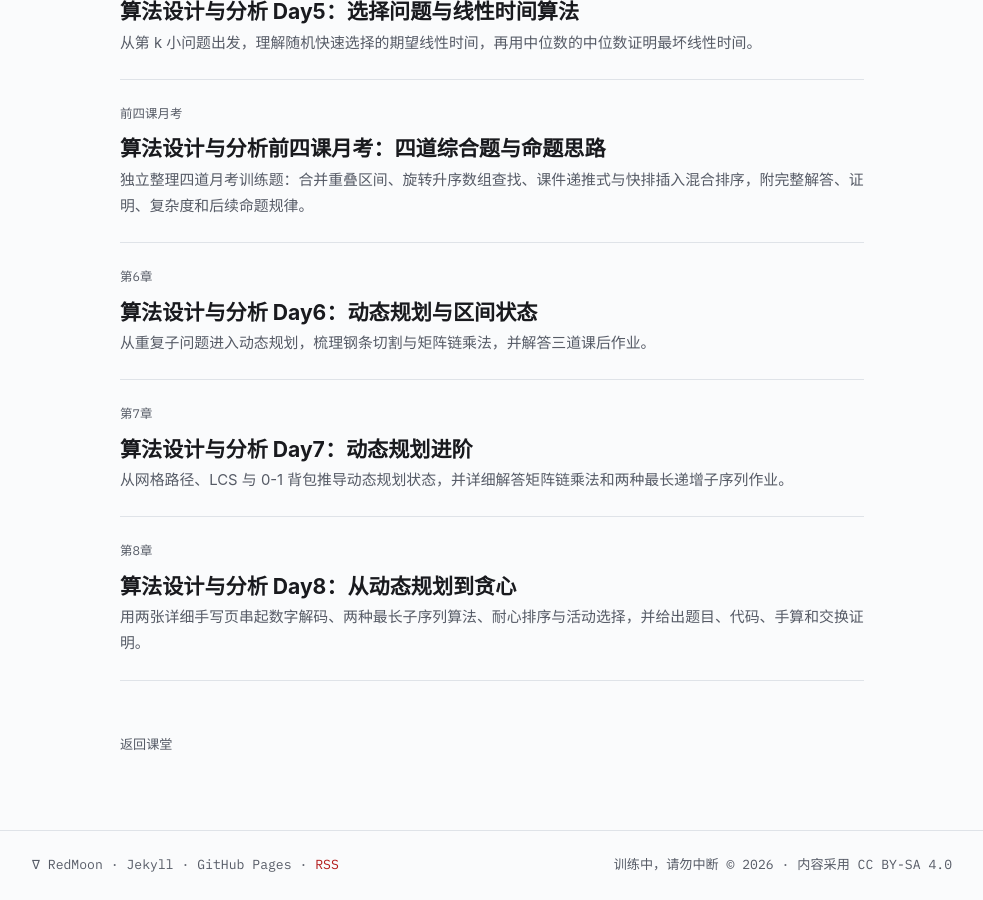
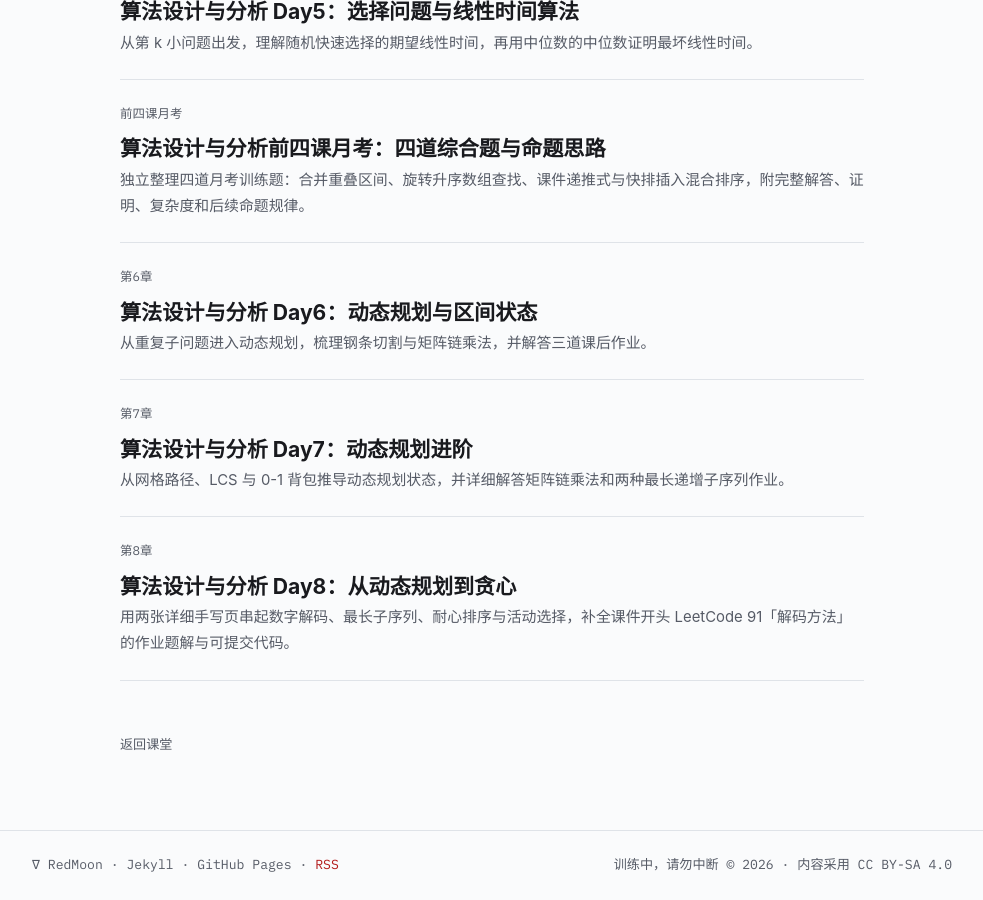
Before and after one commit to Redmoon-2333/Redmoon-2333.github.io, a Jekyll site: the page built from courses/algorithms/index.html, in a window 1280 px wide and 900 px high, scrolled down 1138 px. Shown: the whole window, without its empty margins (148-1131 px from the left). Built offline with Jekyll 4.4.1, drawn with Linux system fonts in a browser that asks for light colours; part of the change alters nothing that is shown.

Commit message:
fix(courses): 按课件原题更正算法Day8作业

````diff
--- a/_posts/2026-11-12-algorithms-day8.md
+++ b/_posts/2026-11-12-algorithms-day8.md
@@ -12,7 +12,7 @@ tags:
 - 最长上升子序列
 - 耐心排序
 - 贪心算法
-excerpt: 用两张详细手写页串起数字解码、两种最长子序列算法、耐心排序与活动选择，并给出题目、代码、手算和交换证明。
+excerpt: 用两张详细手写页串起数字解码、最长子序列、耐心排序与活动选择，补全课件开头 LeetCode 91「解码方法」的作业题解与可提交代码。
 math: true
 series_order: 8
 series_label: 第8章
@@ -22,7 +22,7 @@ series_label: 第8章
 
 本次课先用数字解码复习动态规划，再讲解上次作业中的两种最长上升子序列算法，随后通过耐心排序和活动选择进入贪心。贯穿其中的问题是：处理一个新元素时，哪些历史信息必须保存，哪些候选可以由一个更有利的状态代表？
 
-课末明确说明本次不布置新作业。下面保留课件中的题目与完整解答：数字解码属于课堂例题，CLRS 15.4-5、15.4-6 属于上次作业的课堂讲解；活动选择的算例、证明和最后的配套练习分别注明来源。
+本次作业按课后补充要求，完成课件开头的 **LeetCode 91「解码方法」**（PDF 第 2 页）。第二节给出题目、状态推导、手算与正确性说明，第七节提供可直接提交的 Python 代码和样例核对。CLRS 15.4-5、15.4-6 作为上次作业的课堂回顾保留。
 
 ## 一、课堂手写笔记
 
@@ -34,11 +34,13 @@ series_label: 第8章
 
 *第二张：耐心排序与最小末尾状态的联系，活动选择的 DP 推导、贪心扫描和交换证明。两张图为根据课堂内容生成的手写风格复习页，完整解答见下文。*
 
-## 二、课堂例题：数字解码
+## 二、本次作业：LeetCode 91「解码方法」
 
 ### 1. 题目与合法编码
 
-课件第 2 页给出“91. 解码方法”。字母 `A` 到 `Z` 依次对应整数 1 到 26。输入一个只含数字的非空字符串，求把整个字符串划分成合法编码的方案数；无法完整解码时返回 0。
+**题目来源**：课件《08-greedy》第 2 页的 LeetCode 题目截图；原题为 [LeetCode 91：解码方法](https://leetcode.cn/problems/decode-ways/)。
+
+字母 `A` 到 `Z` 依次对应整数 1 到 26。给定只含数字的非空字符串 `s`，计算把整个字符串划分成合法编码的方案数；无法完整解码时返回 0。题目保证最终答案可以用 32 位整数表示。
 
 例如：
 
@@ -91,26 +93,27 @@ $$
 
 出现零时不能直接把整段判成无解。`10` 有一种解码，`100` 才会因为最后一个零无法归入合法编码而得到 0。
 
-### 4. 完整实现与复杂度
+### 4. 动态规划实现与复杂度
 
-只需要保存前两个状态：
+先把所有前缀的状态保存下来，让代码逐项对应上面的递推：
 
 ```python
 def num_decodings(s):
     if not s:
         return 0
 
-    prev2 = 1
-    prev1 = int(s[0] != "0")
-    for i in range(1, len(s)):
-        current = prev1 if s[i] != "0" else 0
-        if 10 <= int(s[i - 1:i + 1]) <= 26:
-            current += prev2
-        prev2, prev1 = prev1, current
-    return prev1
+    n = len(s)
+    dp = [0] * (n + 1)
+    dp[0] = 1
+    for i in range(1, n + 1):
+        if s[i - 1] != "0":
+            dp[i] += dp[i - 1]
+        if i >= 2 and 10 <= int(s[i - 2:i]) <= 26:
+            dp[i] += dp[i - 2]
+    return dp[n]
 ```
 
-每个字符进行常数次判断，时间复杂度为 $O(n)$，额外空间为 $O(1)$。这里按课堂常用的基本算术操作模型计数。
+每个字符进行常数次判断，时间复杂度为 $O(n)$，额外空间为 $O(n)$。每次转移只依赖前两个状态，第七节进一步压缩为 $O(1)$ 额外空间。这里按课堂常用的基本算术操作模型计数。
 
 ## 三、作业回顾：用平方时间求最长上升子序列
 
@@ -445,49 +448,57 @@ $$
 
 这里比较的是总权重，不能再把每个活动都简单记作贡献 1。
 
-## 七、配套练习与详细解答
+## 七、LeetCode 91 作业提交与样例核对
 
-以下三题根据课堂内容整理，用于检查边界、状态与证明，不是本次新增的教师布置作业。
+### 1. 可直接提交的 Python 代码
 
-### 练习 1：解码中的零会怎样改变答案
+选择 Python3，提交下面的 `Solution` 类。平台调用的方法为 `numDecodings`，输入是字符串，返回值是方案数，不需要自行读取输入或打印结果。
 
-**题目**：分别计算 `2101`、`100`、`27` 的解码方案数，并说明转移过程。
+第二节的递推只依赖前两个状态。遍历到下标 `i` 前，`prev2` 保存 $D\lbrack i-1\rbrack$，`prev1` 保存 $D\lbrack i\rbrack$；本轮计算 $D\lbrack i+1\rbrack$，然后滚动更新：
 
-**解答**：
+```python
+class Solution:
+    def numDecodings(self, s: str) -> int:
+        prev2 = 1
+        prev1 = int(s[0] != "0")
 
-`2101` 的前缀状态依次是 $D\lbrack 0..4\rbrack =\lbrack 1,1,2,1,1\rbrack $。读到 `21` 时，有 `2|1` 和 `21` 两种；读到 `210` 时，零只能与前面的 1 合成 `10`，剩下前缀 `2`，所以只保留一种；最后的 1 可以独立解码，`01` 不合法。因此唯一完整切分为 `2|10|1`，答案是 1。
+        for i in range(1, len(s)):
+            current = prev1 if s[i] != "0" else 0
+            if 10 <= int(s[i - 1:i + 1]) <= 26:
+                current += prev2
+            prev2, prev1 = prev1, current
 
-`100` 的状态为 $\lbrack 1,1,1,0\rbrack $。`10` 合法，但最后一个零既不能单独解码，也不能与前一个零组成 `00`，答案是 0。
-
-`27` 的状态为 $\lbrack 1,1,1\rbrack $。两个字符可以分别解码成 `2|7`，但 27 超出字母编码范围，因此答案是 1。
-
-### 练习 2：为什么必须保存前驱
-
-**题目**：对 $\lbrack 2,3,4,1,5\rbrack $ 运行严格递增的二分算法，写出每次 `tail`，再恢复一个 LIS。
-
-**解答**：`tail` 依次变为：
-
-```text
-[2]
-[2,3]
-[2,3,4]
-[1,3,4]
-[1,3,4,5]
+        return prev1
 ```
 
-按从 1 开始的位置编号，处理位置 2 的 3 时，前驱是位置 1 的 2；处理位置 3 的 4 时，前驱是位置 2；处理位置 4 的 1 只替换长度为 1 的末尾；处理位置 5 的 5 时，前驱是长度为 3 的末尾位置 3。
+`prev2 = 1` 对应空前缀的一种划分；`prev1` 根据首位是否为零取 0 或 1。题目输入非空，因此可以直接访问 `s[0]`。计算 `current` 时，单字符和两字符的贡献分别使用更新前的状态，最后一起赋值，避免覆盖仍需使用的旧值。
 
-因此从位置 5 回溯得到位置 $5\to3\to2\to1$，反转后是位置 $1,2,3,5$，对应 $\lbrack 2,3,4,5\rbrack $。长度为 4，且严格递增。后来出现的 1 没有改写已经保存的前驱链，所以不会被错误地接到 3、4 前面。
+### 2. 课件中的题目样例
 
-### 练习 3：端点相接时活动能否同时选
+| 输入 | 返回值 | 解码结果与理由 |
+| --- | ---: | --- |
+| `s = "12"` | 2 | `1,2` 对应 `AB`；`12` 对应 `L` |
+| `s = "226"` | 3 | `2,2,6` 对应 `BBF`；`22,6` 对应 `VF`；`2,26` 对应 `BZ` |
+| `s = "06"` | 0 | `0` 不能单独解码，`06` 含前导零，也不是合法编码 |
+| `s = "11106"` | 2 | 题干中的 `1,1,10,6` 对应 `AAJF`，`11,10,6` 对应 `KJF`；完整状态表见第二节 |
 
-**题目**：给定 $\lbrack 0,2),\lbrack 2,3),\lbrack 1,4),\lbrack 3,5),\lbrack 5,6)$，写出贪心方案并说明它为什么最优。
+前三项是课件截图的示例 1—3，`11106` 是同一题干用于解释歧义解码的例子。
 
-**解答**：区间已经按结束时间排序。依次选入 $\lbrack 0,2)$、$\lbrack 2,3)$，跳过与它们冲突的 $\lbrack 1,4)$，再选入 $\lbrack 3,5)$、$\lbrack 5,6)$，共 4 个。
+### 3. 实现的边界检查
 
-相接端点可兼容，因为区间右端不包含在活动占用时间中。如果把判断误写成 `start > last_finish`，第二个和第五个这样的首尾相接活动就会被错误跳过。
+单字符 `"0"` 返回 0，`"1"` 返回 1。`"10"` 和 `"20"` 各有一种解码；`"30"` 返回 0，因为 30 超过 26。`"100"` 也返回 0：前缀 `"10"` 虽然合法，最后一个零无法单独解码，`"00"` 也不能组成编码。
 
-这组输入一共 5 个活动，而 $\lbrack 1,4)$ 与 $\lbrack 0,2)$ 冲突，所以不可能全部选入，最多为 4。贪心已经构造出 4 个兼容区间，因此最优。对任意输入的最优性则由上一节的交换证明保证。
+两位数判断必须同时有下界 10 和上界 26。只判断“不大于 26”会误收 `"06"`；先把整个输入转成整数则会丢失前导零。代码保留原字符串，每轮只把末两位转换为整数，并用完整范围判断其合法性。
+
+这些检查用于验证第 91 题的实现，作业题目仍以课件开头的原题为准。
+
+### 4. 正确性与复杂度
+
+对每个非空前缀，最后一个编码只能包含 1 位或 2 位数字。代码仅在末位非零时计入单字符贡献，仅在末两位属于 10—26 时计入双字符贡献。这两类切分互不重复且覆盖全部合法方案，因此 `current` 正好等于新前缀的解码数。
+
+初始两个状态正确；每轮计算后，`prev2, prev1` 分别保存滚动后的前两个状态，不变量持续成立。遍历结束时，`prev1` 就是整个字符串的解码方案数。
+
+每个位置只做常数次判断与加法，按基本算术操作模型，时间复杂度为 $O(n)$；只保存几个变量，额外空间为 $O(1)$。
 
 ## 八、复习时要连起来理解的几件事
 
@@ -499,4 +510,5 @@ $$
 
 1. 课程课件《08-greedy》：第 2 页数字解码；第 3—6 页最长子序列；第 7—9 页耐心排序；第 11—20 页活动选择与 DP；第 21—24 页贪心算法和交换证明。
 2. 课堂转写《动态规划算法课 - 数字解码与最长上升子…》与《算法课 - 贪心策略与活动选择》。
-3. 同目录 `Day8.md` 自动摘要。CLRS 题号与题意取自本次课件；严格与非下降的边界区分、实现、反例及配套练习为随课整理补充。
+3. [LeetCode 91：解码方法](https://leetcode.cn/problems/decode-ways/)。作业题目、示例与返回要求按课件第 2 页截图核对；作业范围按课后补充要求更新。
+4. 同目录 `Day8.md` 自动摘要。CLRS 题号与题意取自本次课件；严格与非下降的边界区分、算法实现和反例为随课整理补充。
````
